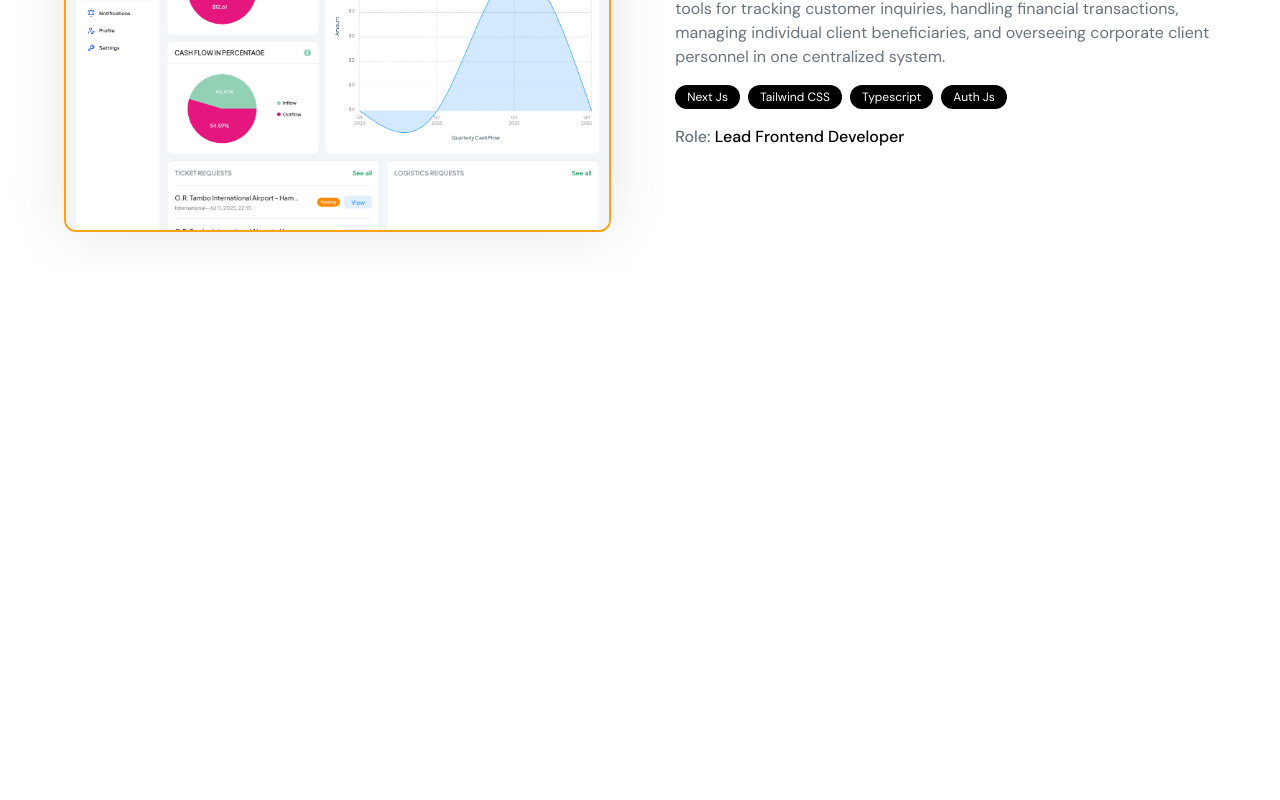
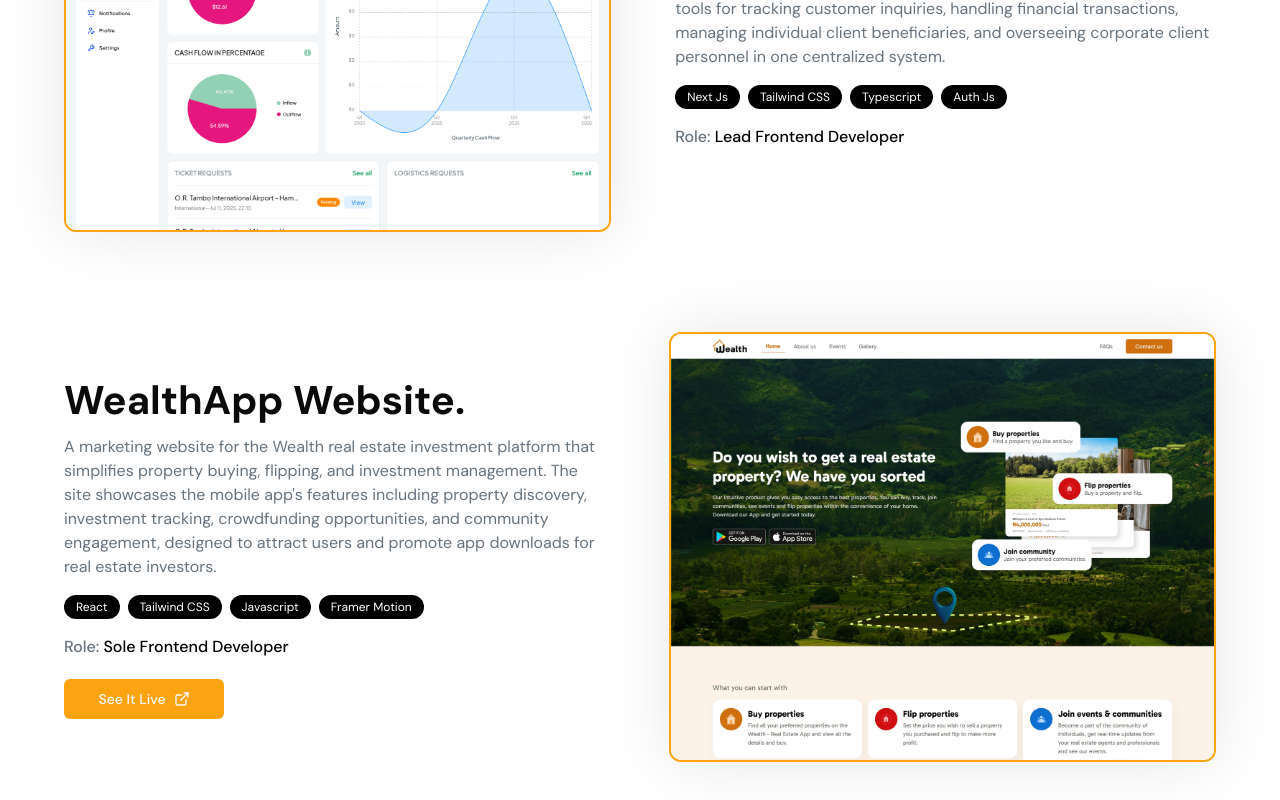
Before and after one commit to jubelo1234/portfolio, a Next.js app: page / in a window 1280 px wide. Shown: the part 3389-4189 px from the top of the page. Before the commit the page ends 3661 px from the top, so only its background shows below. Built offline with nearby package versions, Linux system fonts and the light colour scheme; a web font is replaced by a local one.

Commit message:
done with project section

```diff
--- a/components/projects.tsx
+++ b/components/projects.tsx
@@ -1,6 +1,7 @@
 import prodevsImage from "@/assets/images/prodevs2.jpg";
 import talentApplyImage from "@/assets/images/talentApply.png";
 import khnlImage from "@/assets/images/khnl.png";
+import wealthAppImage from "@/assets/images/wealthapp.jpg";
 import Image from "next/image";
 import { Button } from "./ui/button";
 import Link from "next/link";
@@ -32,6 +33,15 @@ export default function Projects() {
       role: "Lead Frontend Developer",
       techStack: ["Next js", "Tailwind CSS", "Typescript", "Auth js"],
       image: khnlImage,
+    },
+    {
+      title: "WealthApp Website",
+      description:
+        "A marketing website for the Wealth real estate investment platform that simplifies property buying, flipping, and investment management. The site showcases the mobile app's features including property discovery, investment tracking, crowdfunding opportunities, and community engagement, designed to attract users and promote app downloads for real estate investors.",
+      role: "Sole Frontend Developer",
+      techStack: ["React", "Tailwind CSS", "Javascript", "Framer motion"],
+      link: "https://wealthapp.live/",
+      image: wealthAppImage,
     },
   ];
   return (
```
Also changed, not shown: assets/images/wealthapp.jpg (added).
